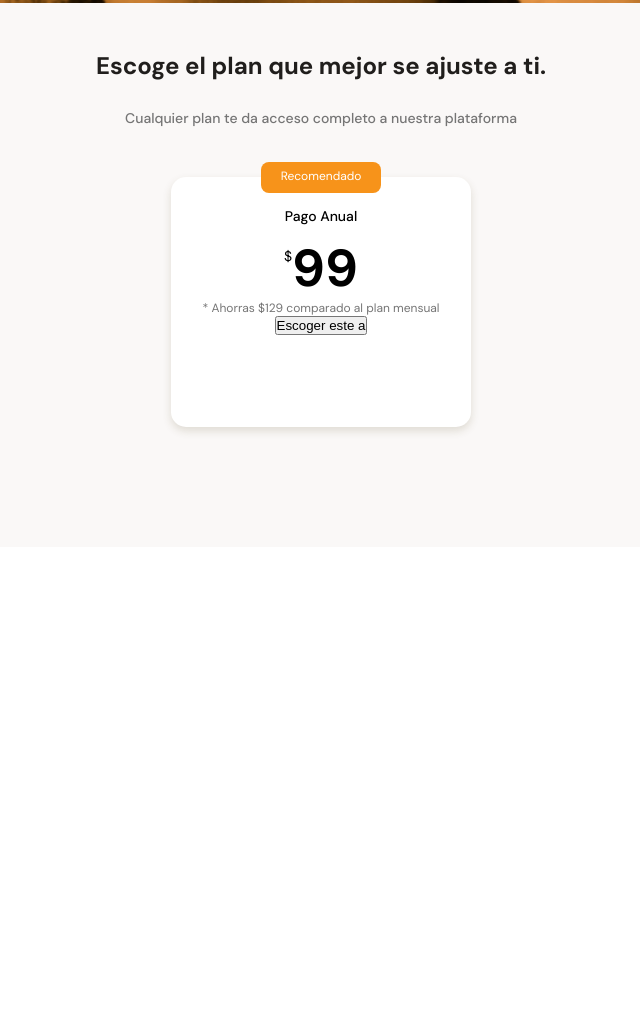
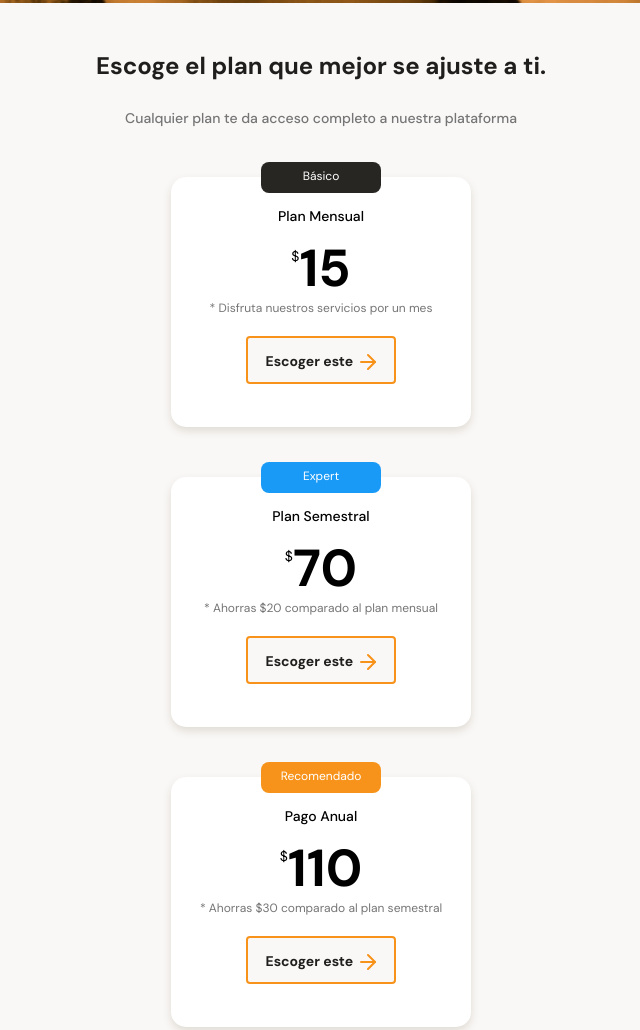
Before and after one commit to AngeloB9/Batabit, a plain HTML site: page index.html in a window 1280 px wide. Shown: the part 2827-3857 px from the top of the page, without its empty margins (319-959 px from the left). Before the commit the page ends 3374 px from the top, so only its background shows below. Drawn offline with Linux system fonts and the light colour scheme.

Commit message:
Carta finalizada

```diff
--- a/index.html
+++ b/index.html
@@ -135,12 +135,30 @@
             </div>
             <section class="plans-container--slider">
                 <article class="plans-container--card">
-                    <p class="recommended">Recomendado</p>
+                    <p class="recommended">Básico</p>
+                    <div class="plan-info-container">
+                        <h3 class="plan-card--title">Plan Mensual</h3>
+                        <p class="plan-card--price"><span>$</span>15</p>
+                        <p class="plan-card-saving">* Disfruta nuestros servicios por un mes</p>
+                        <button class="plan-card-ca">Escoger este <span></span></button>
+                    </div>
+                </article>
+                <article class="plans-container--card">
+                    <p class="recommended2">Expert</p>
+                    <div class="plan-info-container">
+                        <h3 class="plan-card--title">Plan Semestral</h3>
+                        <p class="plan-card--price"><span>$</span>70</p>
+                        <p class="plan-card-saving">* Ahorras $20 comparado al plan mensual</p>
+                        <button class="plan-card-ca">Escoger este <span></span></button>
+                    </div>
+                </article>
+                <article class="plans-container--card">
+                    <p class="recommended3">Recomendado</p>
                     <div class="plan-info-container">
                         <h3 class="plan-card--title">Pago Anual</h3>
-                        <p class="plan-card--price"><span>$</span>99</p>
-                        <p class="plan-card-saving">* Ahorras $129 comparado al plan mensual</p>
-                        <button class="plan-card-ca">Escoger este <span>a</span></button>
+                        <p class="plan-card--price"><span>$</span>110</p>
+                        <p class="plan-card-saving">* Ahorras $30 comparado al plan semestral</p>
+                        <button class="plan-card-ca">Escoger este <span></span></button>
                     </div>
                 </article>
             </section>
--- a/style.css
+++ b/style.css
@@ -438,6 +438,30 @@ main {
   font-size: 1.2rem;
   border-radius: 8px;
   color: var(--just-white);
+  background-color: var(--warm-black);
+}
+.recommended2 {
+  position: absolute;
+  width: 120px;
+  height: 31px;
+  padding: 6px;
+  top: -15px;
+  left: calc(50% - 60px);
+  font-size: 1.2rem;
+  border-radius: 8px;
+  color: var(--just-white);
+  background-color: var(--secondary-blue);
+}
+.recommended3 {
+  position: absolute;
+  width: 120px;
+  height: 31px;
+  padding: 6px;
+  top: -15px;
+  left: calc(50% - 60px);
+  font-size: 1.2rem;
+  border-radius: 8px;
+  color: var(--just-white);
   background-color: var(--bitcoin-orange);
 }
 .plan-card--title {
@@ -463,3 +487,25 @@ main {
   font-size: 1.2rem;
   color: #757575;
 }
+
+.plan-card-ca {
+  width: 150px;
+  height: 48px;
+  margin-top: 20px;
+  background-color: #faf8f7;
+  border: 2px solid var(--bitcoin-orange);
+  border-radius: 4px;
+  font-size: 1.4rem;
+  font-weight: bold;
+  line-height: 1.8rem;
+  color: var(--black);
+  font-family: 'DM Sans', sans-serif;
+}
+
+.plan-card-ca span {
+  display: inline-block;
+  width: 20px;
+  height: 20px;
+  background-image: url('./assets/icons/orange-right-arrow.svg');
+  vertical-align: text-bottom;
+}
```
